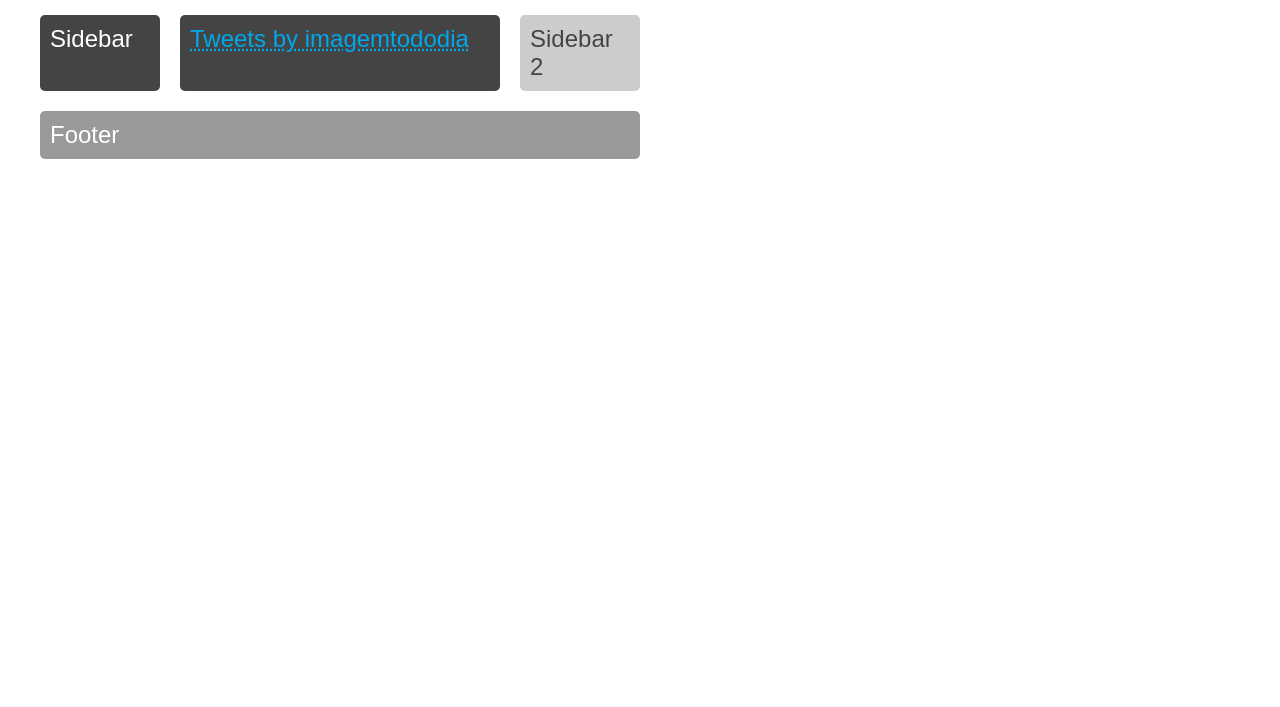
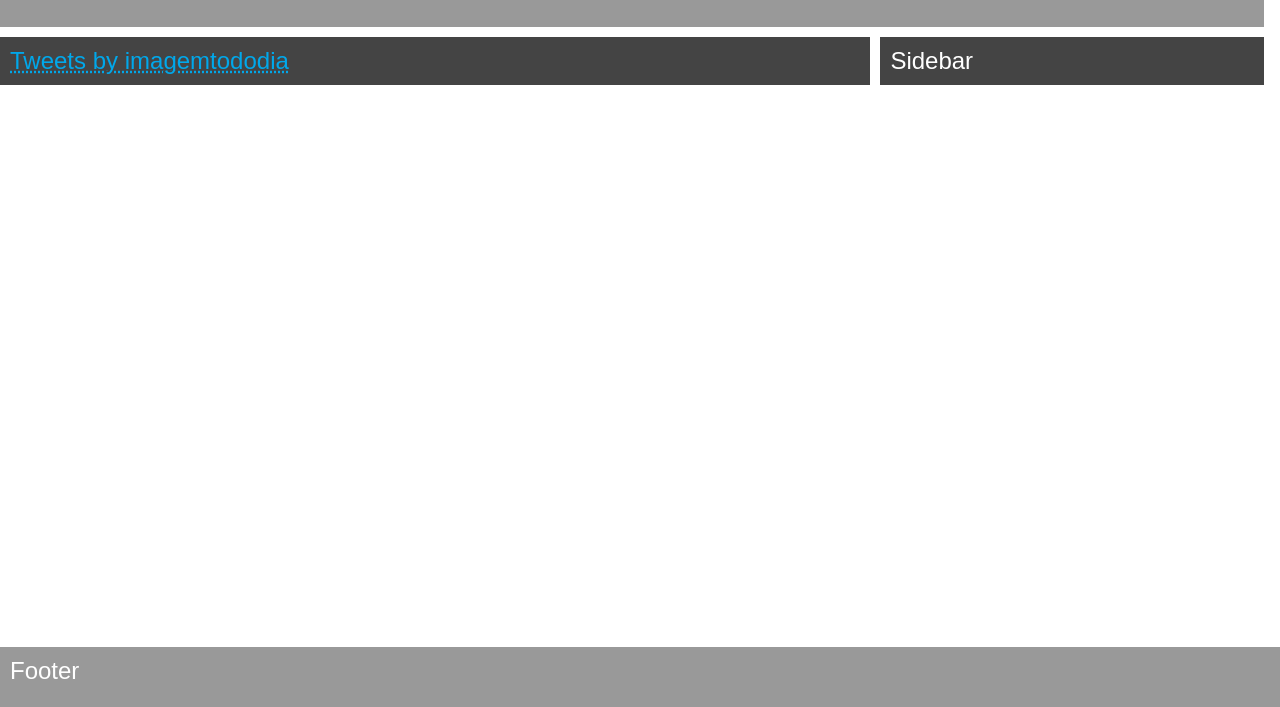
Before and after one commit to clovisf/imagemTodoDia, a plain HTML site: page index.html in a window 1280 px wide. Shown: the part 93-800 px from the top of the page. Drawn offline with Linux system fonts and the light colour scheme; a web font is replaced by a local one.

Commit message:
adjusting layout with grid

```diff
--- a/CSSstyle.css
+++ b/CSSstyle.css
@@ -4,17 +4,12 @@ html {
 	font-family: 'Muli', sans-serif;
 }
 body {
-	margin: 40px;
+	margin: 0px;
 	background-color: #fff;
 }
 
-
 .sidebar {
         grid-area: sidebar;
-    }
-
-    .sidebar2 {
-        grid-area: sidebar2;
     }
 
     .content {
@@ -23,69 +18,47 @@ body {
 
     .header {
         grid-area: header;
+	height: 100px;
+
     }
 
     .footer {
         grid-area: footer;
+	position: fixed;
+ 	width: 100%;
+  	bottom: 0;
+	height: 40px;
     }
 
+
     .wrapper {
+        display: grid;
+    grid-gap: 10px;
+        grid-template-columns: 68% 30%;
+        grid-template-areas:
+    	"header header"
+        "content sidebar"
+        "footer footer";
         background-color: #fff;
         color: #444;
     }
 
-  .wrapper {
-    display: grid;
-    grid-gap: 1em;
-    grid-template-areas:
-     "header"
-     "sidebar"
-     "content"
-     "sidebar2"
-     "footer"
-  }
-
-    @media only screen and (min-width: 500px)  {
-    .wrapper {
-
-        grid-template-columns: 20% auto;
-        grid-template-areas:
-    "header   header"
-        "sidebar  content"
-        "sidebar2 sidebar2"
-        "footer   footer";
-    }
-    }
-
-    @media only screen and (min-width: 600px)   {
-        .wrapper {
-      grid-gap: 20px;
-            grid-template-columns: 120px auto 120px;
-            grid-template-areas:
-      "header  header  header"
-            "sidebar content sidebar2"
-            "footer  footer  footer";
-            max-width: 600px;
-        }
-    }
 
 .box {
+
   background-color: #444;
   color: #fff;
-  border-radius: 5px;
+
   padding: 10px;
   font-size: 150%;
 }
 
 .header,
 .footer {
-  background-color: #999;
+	background-color: #999;
+	min-width: 700px;
 }
 
-.sidebar2 {
-  background-color: #ccc;
-  color: #444;
-}
 
 a:link{
 color: #00A8Eb;
--- a/index.html
+++ b/index.html
@@ -13,14 +13,14 @@
 </head>
 <body>
 <div class="wrapper">
-  <div class="box header">Header</div>
-  <div class="box sidebar">Sidebar</div>
-  <div class="box sidebar2">Sidebar 2</div>
-  <div class="box content">
-	<a class="twitter-timeline" data-width="600" data-theme="light" data-link-color="#19CF86" href="https://twitter.com/imagemtododia">Tweets by imagemtododia</a> <script async src="//platform.twitter.com/widgets.js" charset="utf-8"></script>
+  	<div class="box header">Header</div>
 
-  </div>
-  <div class="box footer">Footer</div>
+  	<div class="box content">
+		<a class="twitter-timeline" data-width="600" data-theme="light" data-link-color="#19CF86" href="https://twitter.com/imagemtododia">Tweets by imagemtododia</a> <script async src="//platform.twitter.com/widgets.js" charset="utf-8"></script>
+
+  	</div>
+	<div class="box sidebar">Sidebar</div>
+  	<div class="box footer">Footer</div>
 </div>
 
 </body>
```
